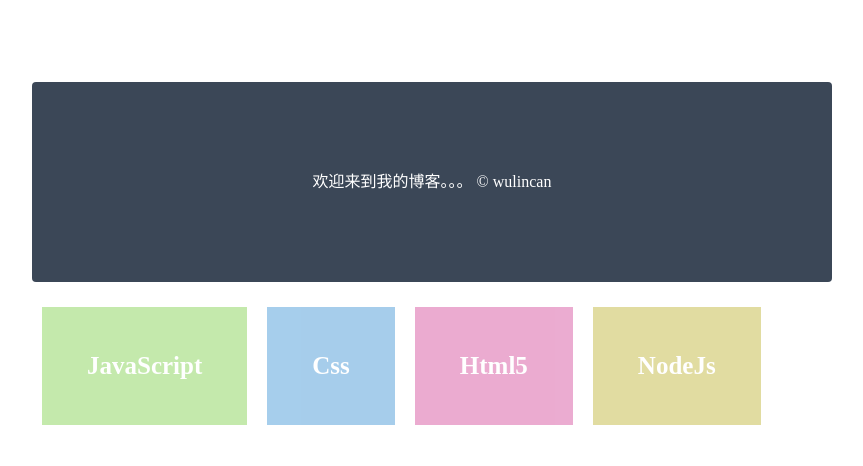
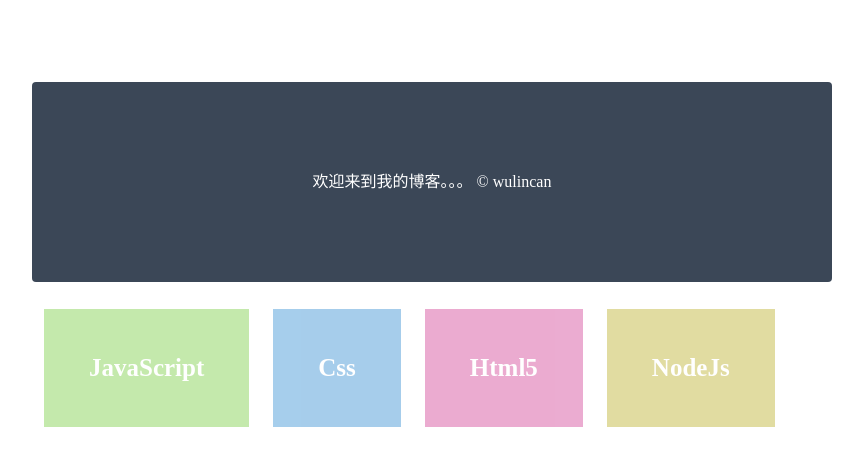
Before and after one commit to wlcan/blog, a Jekyll site: the page index.html, which Jekyll copies as it is, in a window 1280 px wide. Shown: the top 466 px of the page, without its empty margins (208-1071 px from the left). Built offline with Jekyll 4.4.1, drawn with Linux system fonts in a browser that asks for light colours.

Commit message:
Update index.html

```diff
--- a/index.html
+++ b/index.html
@@ -16,7 +16,7 @@
 
 			#content { width:800px; margin:0 auto; margin-top:15px;}
 			#content ul { }
-			#content ul li { border:0px solid #000; float:left; margin:10px; filter:alpha(opacity:60); opacity:0.6;}
+			#content ul li { border:0px solid #000; float:left; margin:12px; filter:alpha(opacity:60); opacity:0.6;}
 			#content ul li a { display:block; padding:45px; }
 			#content ul li  a:hover {}
 
```
